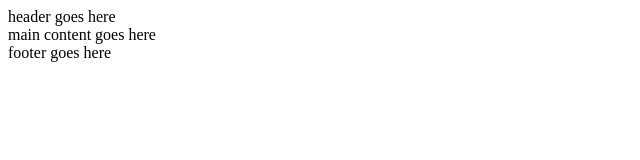
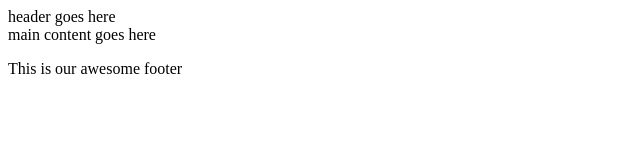
Before and after one commit to mbashiribrahim7/git-cc, a plain HTML site: page index.html in a window 1280 px wide. Shown: the whole page, without its empty margins (0-640 px from the left). Drawn offline with Linux system fonts and the light colour scheme.

Commit message:
Add page footer

```diff
--- a/index.html
+++ b/index.html
@@ -13,7 +13,9 @@
             main content goes here
         </main>
         <footer>
-            footer goes here
+            <p>
+                This is our awesome footer
+            </p>
         </footer>
     </body>
 </html>
```
